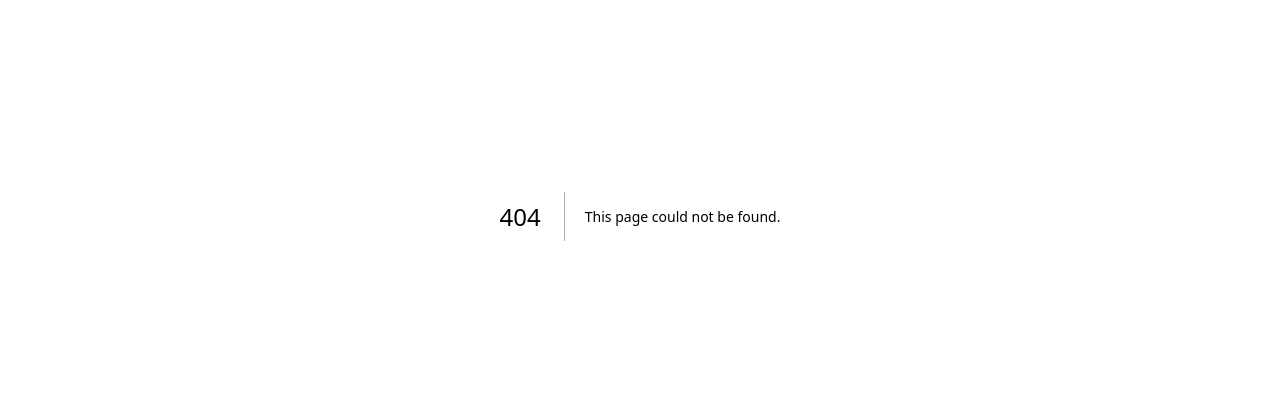
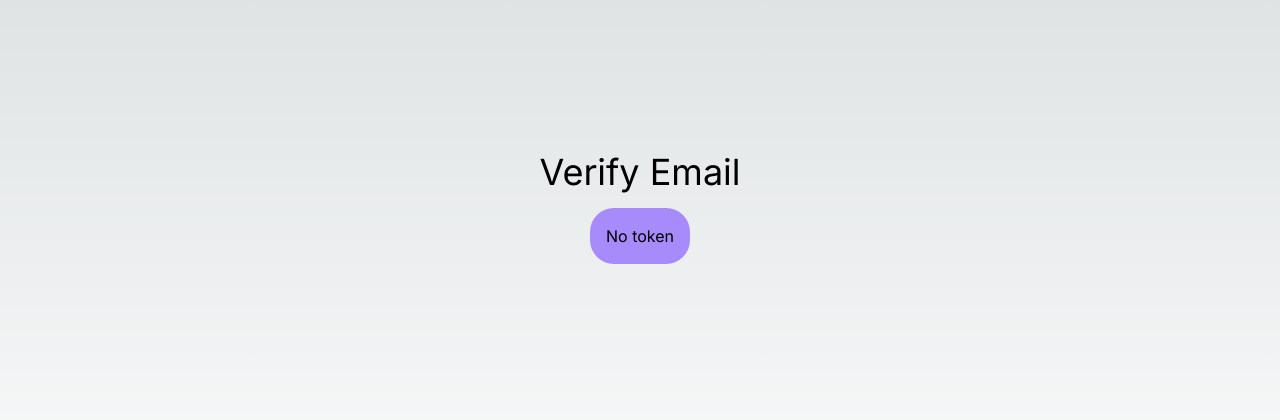
Before and after one commit to Codearick/Nextjs-Auth-With-MongoDB, a Next.js app: page /verifyemail in a window 1280 px wide. Before the commit this address had no page. Shown: the part 184-604 px from the top of the page. Built offline with nearby package versions, Linux system fonts and the light colour scheme.

Commit message:
add verifyemail page

```diff
--- /dev/null
+++ b/src/app/verifyemail/page.tsx
@@ -0,0 +1,64 @@
+'use client'
+import React, { useEffect, useState } from 'react'
+import axios from 'axios'
+import { set } from 'mongoose';
+import { useSearchParams } from 'next/navigation';
+import Link from 'next/link';
+
+function VerifyEmailPage() {
+
+    const searchParams = useSearchParams()
+
+    const [verified, setVerified] = useState(false);
+    const [token, setToken] = useState("");
+    const [error, setError] = useState(false);
+
+    const verifyUserEmail = async () => {
+        try {
+            await axios.post("/api/users/verifyemail", { token })
+            setVerified(true)
+            setError(false)
+
+        } catch (error: any) {
+            setError(true)
+        }
+    }
+
+    useEffect(() => {
+        const searchToken = searchParams.get('token')
+
+        // const urlTokenTwo = window.location.search.split("=")[1]
+        setToken(searchToken || "")
+
+    },[])
+
+    useEffect(() => {
+        setError(false)
+        if(token.length > 0){
+            verifyUserEmail();
+        }
+    },[token])
+
+    return (
+        <div className='flex flex-col items-center justify-center min-h-screen py-2'>
+            <h1 className='text-4xl'>Verify Email</h1>
+            <h2 className='bg-violet-400 m-4 p-4 rounded-3xl text-black'>
+                {token? `${token}`: "No token"}
+            </h2>
+            {verified && (
+                <div>
+                    <h2>Verified</h2>
+                    <Link className='bg-blue-600' href={"/login"}>Click to login</Link>
+                </div>
+            )}
+
+            {error && (
+                <div>
+                    <h2>error</h2>
+                </div>
+            )}
+        </div>
+    )
+}
+
+export default VerifyEmailPage
```
